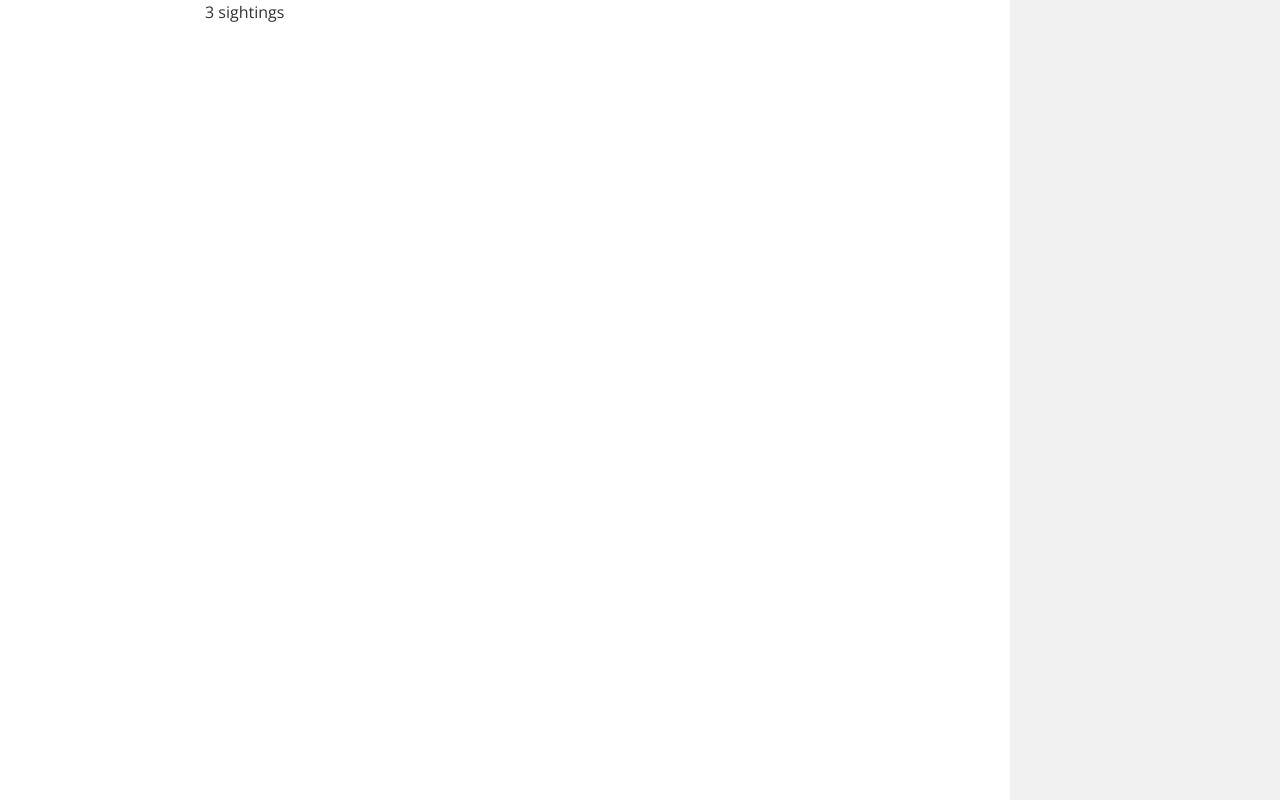
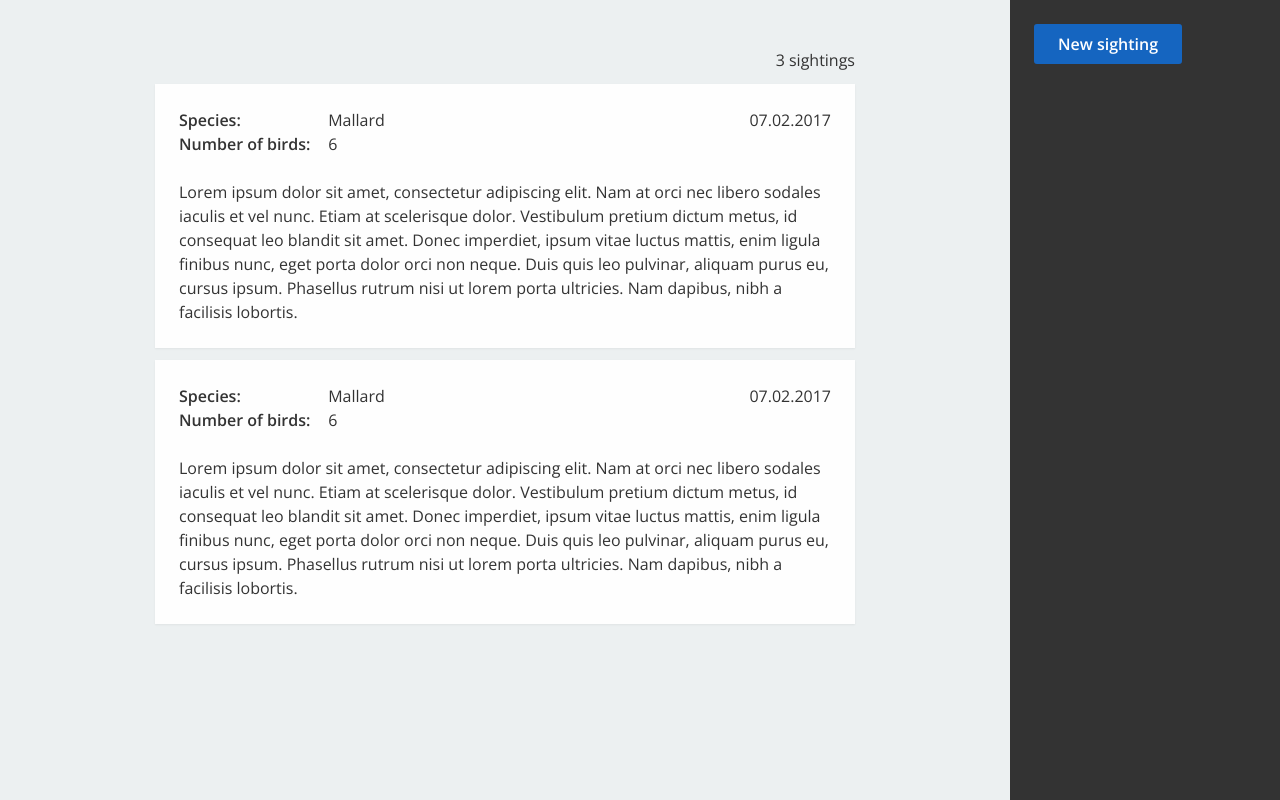
Before and after one commit to 4llu/duck-fe, a website: page index.html in a window 1280 px wide. Drawn offline with nearby package versions, Linux system fonts and the light colour scheme.

Commit message:
Base for sightings

```diff
--- a/index.html
+++ b/index.html
@@ -8,34 +8,67 @@
         <!-- Styles -->
         <link rel="stylesheet" href="/static/css/master.css">
         <!-- Fonts -->
-        <link href="https://fonts.googleapis.com/css?family=Open+Sans" rel="stylesheet">
+        <link rel="stylesheet" href="https://fonts.googleapis.com/css?family=Open+Sans:400,600">
     </head>
     <body>
         <div class="page-wrap">
             <div class="content-wrap">
                 <main class="content">
-                    <div class="sightings-wrapper">
+                    <div class="sightings__info">
                         3 sightings
+                    </div>
                     <ul class="sightings">
                         <li class="sighting">
                             <div class="sighting__info">
                                 <div class="sighting__info-left">
-
+                                    <div class="sighting__spec">
+                                        <span class="sighting__spec-label">Species:</span>
+                                        <span class="sighting__species">Mallard</span>
+                                    </div>
+                                    <div class="sighting__spec">
+                                        <span class="sighting__spec-label">Number of birds:</span>
+                                        <span class="sighting__bird-num">6</span>
+                                    </div>
                                 </div>
                                 <div class="sighting__info-right">
-
+                                    <span class="sighting__date">07.02.2017</span>
                                 </div>
                             </div>
                             <div class="sighting__description">
-
+                                Lorem ipsum dolor sit amet, consectetur adipiscing elit. Nam at orci nec libero sodales iaculis et vel nunc.
+                                Etiam at scelerisque dolor. Vestibulum pretium dictum metus, id consequat leo blandit sit amet. Donec imperdiet,
+                                ipsum vitae luctus mattis, enim ligula finibus nunc, eget porta dolor orci non neque. Duis quis leo pulvinar, aliquam
+                                purus eu, cursus ipsum. Phasellus rutrum nisi ut lorem porta ultricies. Nam dapibus, nibh a facilisis lobortis.
+                            </div>
+                        </li>
+                        <li class="sighting">
+                            <div class="sighting__info">
+                                <div class="sighting__info-left">
+                                    <div class="sighting__spec">
+                                        <span class="sighting__spec-label">Species:</span>
+                                        <span class="sighting__species">Mallard</span>
+                                    </div>
+                                    <div class="sighting__spec">
+                                        <span class="sighting__spec-label">Number of birds:</span>
+                                        <span class="sighting__bird-num">6</span>
+                                    </div>
+                                </div>
+                                <div class="sighting__info-right">
+                                    <span class="sighting__date">07.02.2017</span>
+                                </div>
+                            </div>
+                            <div class="sighting__description">
+                                Lorem ipsum dolor sit amet, consectetur adipiscing elit. Nam at orci nec libero sodales iaculis et vel nunc.
+                                Etiam at scelerisque dolor. Vestibulum pretium dictum metus, id consequat leo blandit sit amet. Donec imperdiet,
+                                ipsum vitae luctus mattis, enim ligula finibus nunc, eget porta dolor orci non neque. Duis quis leo pulvinar, aliquam
+                                purus eu, cursus ipsum. Phasellus rutrum nisi ut lorem porta ultricies. Nam dapibus, nibh a facilisis lobortis.
                             </div>
                         </li>
                     </ul>
-                    </div>
                 </main>
             </div>
             <aside class="sidebar">
-
+                <button type="button" name="button">New sighting</button>
             </aside>
         </div>
     </body>
--- a/static/css/sass/base/_layout.scss
+++ b/static/css/sass/base/_layout.scss
@@ -15,6 +15,7 @@ body {
 
 body {
     margin: 0;
+    background-color: $light-gray;
 }
 
 
@@ -29,12 +30,7 @@ body {
 }
 
 .content {
-    margin: auto;
     width: 100%;
-    max-width: 600px;
+    max-width: $content-width;
+    margin: $large-spacing auto;
 }
-
-.sidebar {
-    width: 270px;
-    background-color: #f1f1f1;
-}
--- a/static/css/sass/base/_variables.scss
+++ b/static/css/sass/base/_variables.scss
@@ -1,6 +1,10 @@
 // Breakpoints
 $medium-screen: 600px;
 $large-screen: 900px;
+
+// Sizes
+$content-width: 700px;
+$sidebar-width: 270px;
 
 // Typography
 $base-font-family: "Open Sans", sans-serif;
@@ -17,13 +21,15 @@ $heading-line-height: 1.2;
 $base-border-radius: 3px;
 $base-spacing: $base-line-height * 1em;
 $small-spacing: $base-spacing / 2;
+$large-spacing: $base-spacing * 2;
 $base-z-index: 0;
 
 // Colors
 $blue: #1565c0;
 $dark-gray: #333;
 $medium-gray: #999;
-$light-gray: #ddd;
+$light-gray: #ecf0f1;
+$white: #fefefe;
 
 // Font Colors
 $base-font-color: $dark-gray;
@@ -32,6 +38,9 @@ $action-color: $blue;
 // Border
 $base-border-color: $light-gray;
 $base-border: 1px solid $base-border-color;
+
+// Shadow
+$base-shadow: 0 1px 2px rgba(#000, 0.06);
 
 // Background Colors
 $base-background-color: #fff;
--- a/static/css/sass/elements/_elements.scss
+++ b/static/css/sass/elements/_elements.scss
@@ -0,0 +1,2 @@
+@import "sightings";
+@import "sidebar";
--- /dev/null
+++ b/static/css/sass/elements/_sidebar.scss
@@ -0,0 +1,5 @@
+.sidebar {
+    width: $sidebar-width;
+    padding: $base-spacing;
+    background-color: $dark-gray;
+}
--- /dev/null
+++ b/static/css/sass/elements/_sightings.scss
@@ -0,0 +1,34 @@
+.sightings__info {
+    margin-bottom: $small-spacing;
+    text-align: right;
+}
+
+.sightings {
+
+}
+
+.sighting {
+    margin-bottom: $small-spacing;
+    padding: $base-spacing;
+    background-color: $white;
+    box-shadow: $base-shadow;
+}
+
+.sighting__info {
+    display: flex;
+    margin-bottom: $base-spacing;
+}
+
+.sighting__info-left {
+    flex: 1;
+}
+
+.sighting__info-right {
+    text-align: right;
+}
+
+.sighting__spec-label {
+    display: inline-block;
+    width: 145px;
+    font-weight: 600;
+}
```
Also changed, not shown: static/css/master.css. Lines whose indentation alone changed are shown as unchanged.
